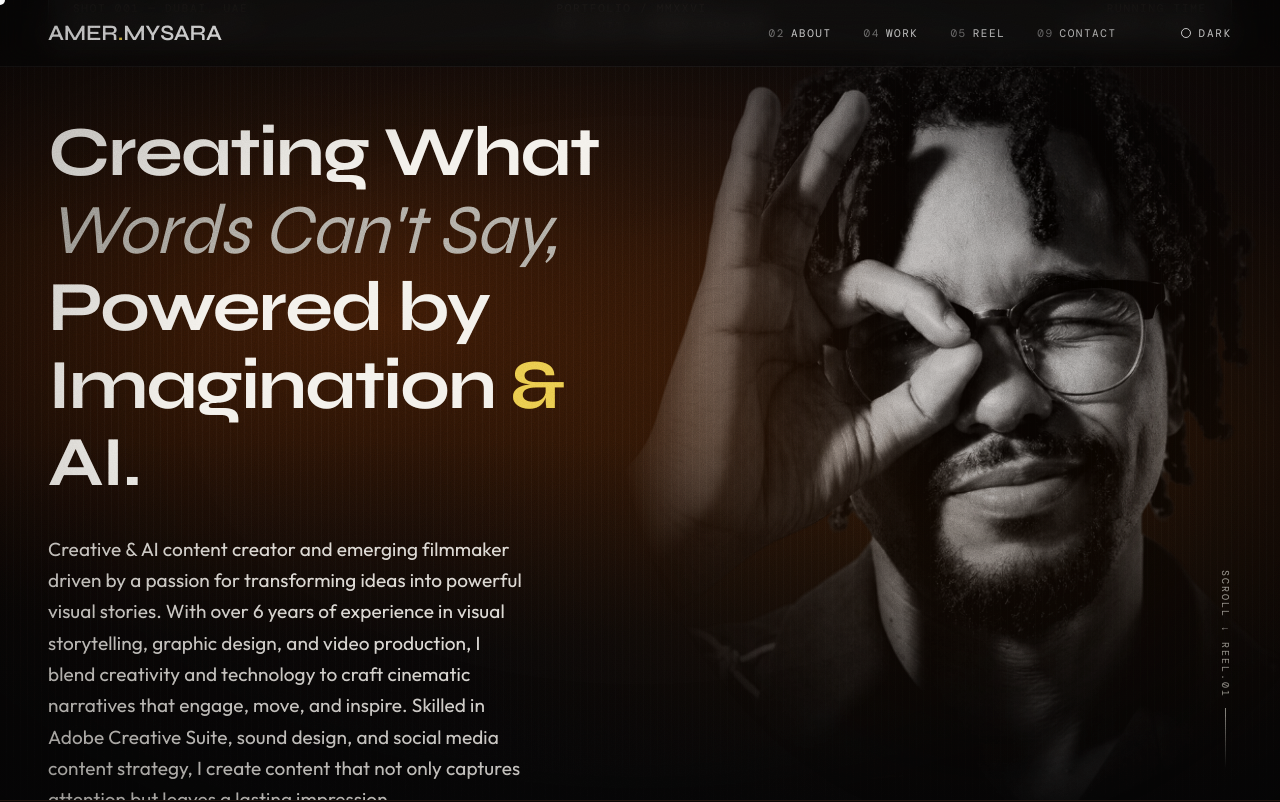
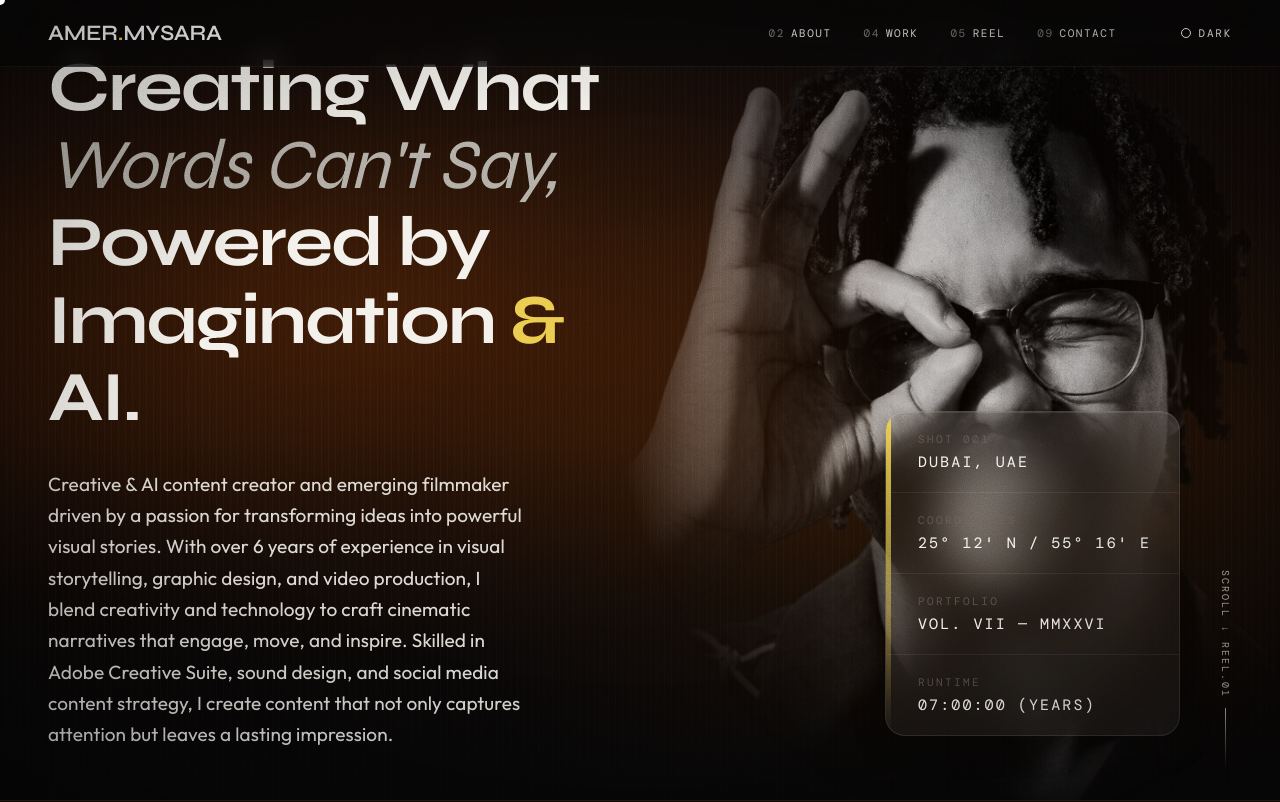
Before and after one commit to AmerMysara/Profile, a React (Vite) app: page / in a window 1280 px wide. Shown: the top 802 px of the page. Built offline with nearby package versions, Linux system fonts and the light colour scheme; a web font is replaced by a local one.

Commit message:
feat: redesign hero and contact glassy boxes

```diff
--- a/src/components/Contact.tsx
+++ b/src/components/Contact.tsx
@@ -22,22 +22,22 @@ export function Contact() {
             data-reveal
             style={{ ['--reveal-delay' as string]: '.1s' }}
           >
-            <div>
-              <span className="k">Email&nbsp;&nbsp;&nbsp;</span>
+            <div className="cta-contact-item">
+              <span className="k">Email</span>
               <a href="mailto:amer.mysara2@gmail.com">amer.mysara2@gmail.com</a>
             </div>
-            <div>
-              <span className="k">Phone&nbsp;&nbsp;&nbsp;</span>
+            <div className="cta-contact-item">
+              <span className="k">Phone</span>
               <a href="tel:+971508108457">+971 50 810 8457</a>
             </div>
-            <div>
+            <div className="cta-contact-item">
               <span className="k">LinkedIn</span>
               <a href="https://linkedin.com/in/amer-mysara" target="_blank" rel="noopener noreferrer">
                 linkedin.com/in/amer-mysara
               </a>
             </div>
-            <div>
-              <span className="k">TikTok&nbsp;</span>
+            <div className="cta-contact-item">
+              <span className="k">TikTok</span>
               <a href="https://tiktok.com/@amer.mysara" target="_blank" rel="noopener noreferrer">
                 @amer.mysara
               </a>
--- a/src/components/Hero.tsx
+++ b/src/components/Hero.tsx
@@ -1,43 +1,6 @@
-import { useEffect, useRef } from 'react'
 import profileImg from '../assets/profile.png'
 
 export function Hero() {
-  const metaRef = useRef<HTMLDivElement>(null)
-
-  useEffect(() => {
-    let ticking = false
-
-    const onScroll = () => {
-      if (!ticking) {
-        ticking = true
-        requestAnimationFrame(() => {
-          const el = metaRef.current
-          if (!el) { ticking = false; return }
-
-          const scrollY = window.scrollY
-          // Dissolve range: 0 → 100px of scroll (fast dissolve before it scrolls away)
-          const progress = Math.min(scrollY / 100, 1)
-
-          const opacity = 1 - progress
-          const blur = progress * 18          // 0 → 18px blur
-          const translateY = progress * -30   // shift up 30px
-          const scale = 1 - progress * 0.08   // subtle shrink
-
-          el.style.opacity = String(opacity)
-          el.style.filter = `blur(${blur}px)`
-          el.style.transform = `translateY(${translateY}px) scale(${scale})`
-
-          ticking = false
-        })
-      }
-    }
-
-    window.addEventListener('scroll', onScroll, { passive: true })
-    onScroll() // set initial state
-
-    return () => window.removeEventListener('scroll', onScroll)
-  }, [])
-
   return (
     <header className="hero" id="top">
       <div className="hero-still" />
@@ -45,22 +8,25 @@ export function Hero() {
         <img src={profileImg} alt="Amer Mysara" />
       </div>
       <div className="hero-overlay" />
-      <div className="container hero-content">
-        <div className="hero-meta-row" ref={metaRef}>
+      <div className="hero-meta-row">
         <div>
-            <span className="k">Shot 001 — Dubai, UAE</span>
+          <span className="k">Shot 001</span>
+          <span className="v">Dubai, UAE</span>
+        </div>
+        <div>
+          <span className="k">Coordinates</span>
           <span className="v">25° 12' N / 55° 16' E</span>
         </div>
         <div>
-            <span className="k">Portfolio / MMXXVI</span>
-            <span className="v">Vol. VII — seven-year arc</span>
+          <span className="k">Portfolio</span>
+          <span className="v">Vol. VII — MMXXVI</span>
         </div>
-          <div style={{ textAlign: 'right' }} className="desktop-only">
-            <span className="k">Running time</span>
+        <div className="desktop-only">
+          <span className="k">Runtime</span>
           <span className="v">07:00:00 (years)</span>
         </div>
       </div>
-
+      <div className="container hero-content">
         <div className="hero-bottom">
           <div className="hero-left">
             <h1 className="hero-title">
--- a/src/index.css
+++ b/src/index.css
@@ -364,34 +364,62 @@ html[data-theme='ivory'] .hero-overlay {
   width: 100%;
 }
 .hero-meta-row {
-  display: flex;
-  justify-content: space-between;
-  align-items: flex-end;
-  margin-bottom: 64px;
-  font-family: var(--mono-font);
-  font-size: 11px;
-  letter-spacing: 0.16em;
-  text-transform: uppercase;
-  color: var(--ink-dim);
-  background: rgba(255, 255, 255, 0.35);
-  backdrop-filter: blur(16px);
-  -webkit-backdrop-filter: blur(16px);
-  border: 1px solid rgba(255, 255, 255, 0.45);
-  border-radius: 12px;
-  padding: 16px 24px;
+  position: absolute;
+  bottom: 64px;
+  right: 100px;
+  left: auto;
+  display: flex;
+  flex-direction: column;
+  gap: 0;
+  font-family: var(--mono-font);
+  font-size: 10px;
+  letter-spacing: 0.18em;
+  text-transform: uppercase;
+  color: var(--ink-dim);
+  background: rgba(255, 255, 255, 0.06);
+  backdrop-filter: blur(24px) saturate(1.4);
+  -webkit-backdrop-filter: blur(24px) saturate(1.4);
+  border: 1px solid rgba(255, 255, 255, 0.1);
+  border-radius: 20px;
+  padding: 0;
+  z-index: 4;
+  overflow: hidden;
   will-change: opacity, filter, transform;
   transition: opacity 0.05s linear, filter 0.05s linear, transform 0.05s linear;
+  box-shadow:
+    0 8px 32px rgba(0, 0, 0, 0.25),
+    inset 0 1px 0 rgba(255, 255, 255, 0.08);
+}
+.hero-meta-row::before {
+  content: '';
+  position: absolute;
+  top: 0;
+  left: 0;
+  width: 5px;
+  height: 100%;
+  background: linear-gradient(180deg, var(--accent), transparent);
+  border-radius: 20px 0 0 20px;
 }
 .hero-meta-row > div {
   display: flex;
   flex-direction: column;
-  gap: 4px;
+  gap: 6px;
+  padding: 20px 28px 20px 32px;
+  border-bottom: 1px solid rgba(255, 255, 255, 0.06);
+}
+.hero-meta-row > div:last-child {
+  border-bottom: none;
 }
 .hero-meta-row .k {
   color: var(--ink-faint);
+  font-size: 11px;
+  letter-spacing: 0.22em;
+  opacity: 0.7;
 }
 .hero-meta-row .v {
   color: var(--ink);
+  font-size: 15px;
+  letter-spacing: 0.14em;
 }
 .hero-bottom {
   display: grid;
@@ -443,10 +471,19 @@ html[data-theme='ivory'] h1.hero-title {
 html[data-theme='light'] .hero-meta-row,
 html[data-theme='ivory'] .hero-meta-row {
   color: var(--ink-dim);
+  background: rgba(0, 0, 0, 0.04);
+  border-color: rgba(0, 0, 0, 0.08);
+  box-shadow:
+    0 8px 32px rgba(0, 0, 0, 0.08),
+    inset 0 1px 0 rgba(255, 255, 255, 0.5);
+}
+html[data-theme='light'] .hero-meta-row > div,
+html[data-theme='ivory'] .hero-meta-row > div {
+  border-bottom-color: rgba(0, 0, 0, 0.06);
 }
 html[data-theme='dark'] .hero-meta-row {
-  background: rgba(255, 255, 255, 0.08);
-  border-color: rgba(255, 255, 255, 0.12);
+  background: rgba(255, 255, 255, 0.06);
+  border-color: rgba(255, 255, 255, 0.1);
 }
 .hero-scroll {
   position: absolute;
@@ -1608,7 +1645,7 @@ section {
   grid-template-columns: 1fr 1fr;
   gap: 64px;
   margin-top: 64px;
-  align-items: end;
+  align-items: center;
 }
 @media (max-width: 768px) {
   .cta-body {
@@ -1618,33 +1655,78 @@ section {
 }
 .cta-body p {
   font-family: var(--serif-font);
-  font-size: clamp(18px, 1.8vw, 24px);
-  line-height: 1.4;
-  color: var(--ink-dim);
-  max-width: 520px;
+  font-size: clamp(24px, 2.5vw, 38px);
+  line-height: 1.5;
+  color: var(--ink-dim);
+  max-width: 600px;
 }
 .cta-contact {
-  font-family: var(--mono-font);
-  font-size: 14px;
-  letter-spacing: 0.14em;
-  text-transform: uppercase;
-  line-height: 2.2;
-  color: var(--ink-dim);
-}
-.cta-contact a {
+  display: flex;
+  flex-direction: column;
+  gap: 0;
+  background: rgba(255, 255, 255, 0.06);
+  backdrop-filter: blur(24px) saturate(1.4);
+  -webkit-backdrop-filter: blur(24px) saturate(1.4);
+  border: 1px solid rgba(255, 255, 255, 0.1);
+  border-radius: 20px;
+  padding: 32px 40px;
+  box-shadow:
+    0 8px 32px rgba(0, 0, 0, 0.25),
+    inset 0 1px 0 rgba(255, 255, 255, 0.08);
+}
+.cta-contact-item {
+  display: flex;
+  flex-direction: column;
+  gap: 6px;
+  padding: 24px 0;
+  border-bottom: 1px solid rgba(255, 255, 255, 0.06);
+}
+.cta-contact-item:first-child {
+  padding-top: 0;
+}
+.cta-contact-item:last-child {
+  padding-bottom: 0;
+  border-bottom: none;
+}
+.cta-contact-item .k {
+  font-family: var(--mono-font);
+  font-size: 11px;
+  letter-spacing: 0.16em;
+  color: var(--ink-dim);
+  text-transform: uppercase;
+}
+.cta-contact-item a {
+  font-family: var(--neutral-font);
+  font-size: clamp(18px, 2.2vw, 28px);
+  font-weight: 500;
+  letter-spacing: -0.01em;
   color: var(--ink);
   text-decoration: none;
-  border-bottom: 1px solid var(--line);
-  transition: border-color 0.2s, color 0.2s;
-}
-.cta-contact a:hover {
+  line-height: 1.2;
+  transition: color 0.3s cubic-bezier(0.2, 0.8, 0.2, 1), transform 0.3s cubic-bezier(0.2, 0.8, 0.2, 1);
+  display: inline-block;
+  transform-origin: left center;
+}
+.cta-contact-item a:hover {
   color: var(--accent);
-  border-color: var(--accent);
-}
-.cta-contact .k {
-  color: var(--ink-faint);
-  display: inline-block;
-  min-width: 100px;
+  transform: translateX(12px);
+}
+
+html[data-theme='light'] .cta-contact,
+html[data-theme='ivory'] .cta-contact {
+  background: rgba(0, 0, 0, 0.04);
+  border-color: rgba(0, 0, 0, 0.08);
+  box-shadow:
+    0 8px 32px rgba(0, 0, 0, 0.08),
+    inset 0 1px 0 rgba(255, 255, 255, 0.5);
+}
+html[data-theme='light'] .cta-contact-item,
+html[data-theme='ivory'] .cta-contact-item {
+  border-bottom-color: rgba(0, 0, 0, 0.06);
+}
+html[data-theme='dark'] .cta-contact {
+  background: rgba(255, 255, 255, 0.06);
+  border-color: rgba(255, 255, 255, 0.1);
 }
 
 /* Footer */
@@ -1689,11 +1771,15 @@ footer em {
   outline-offset: 3px;
 }
 
-@media (max-width: 480px) {
+@media (max-width: 768px) {
   .hero-meta-row {
-    flex-direction: column;
-    gap: 12px;
-    align-items: flex-start;
+    top: 100px;
+    bottom: auto;
+    left: 24px;
+    right: 24px;
+  }
+  .hero-meta-row > div {
+    padding: 14px 20px 14px 22px;
   }
 }
 
```
Lines whose indentation alone changed are shown as unchanged.
